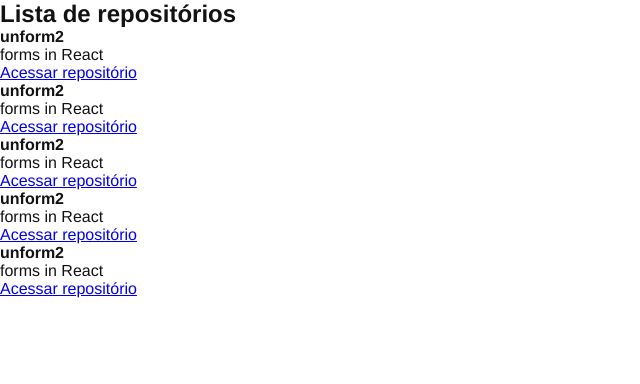
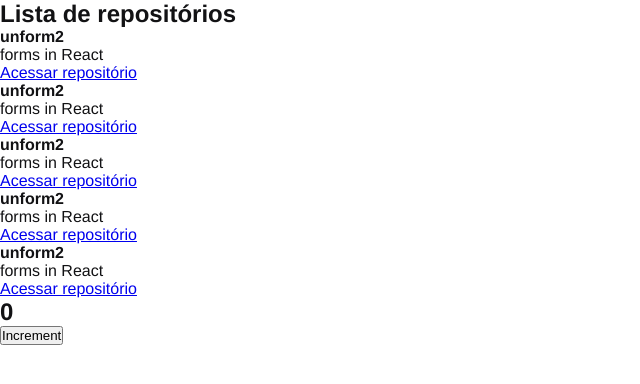
Before and after one commit to myke-oliveira/github-explorer, a React app: page / in a window 1280 px wide. Shown: the top 384 px of the page, without its empty margins (0-640 px from the left). Built offline with nearby package versions, Linux system fonts and the light colour scheme.

Commit message:
useState example

```diff
--- a/src/App.jsx
+++ b/src/App.jsx
@@ -1,6 +1,12 @@
+import { Counter } from './components/Counter'
 import { RepositoryList } from './components/RepositoryList'
 import './styles/global.scss'
 
 export function App() {
-  return <RepositoryList />
+  return (
+    <>
+      <RepositoryList />
+      <Counter />
+    </>
+  )
 }
--- /dev/null
+++ b/src/components/Counter.jsx
@@ -0,0 +1,19 @@
+import { useState } from "react";
+
+export function Counter() {
+  const [ counter, setCounter ] = useState(0);
+  function increment() {
+    setCounter(counter + 1);
+  }
+  return (
+    <div>
+      <h2>{counter}</h2>
+      <button
+        type="button"
+        onClick={increment}
+      >
+        Increment
+      </button>
+    </div>
+  );
+}
```
